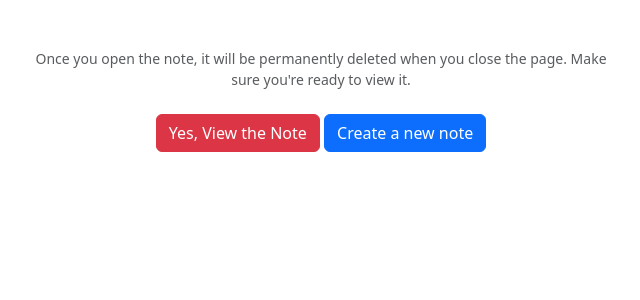
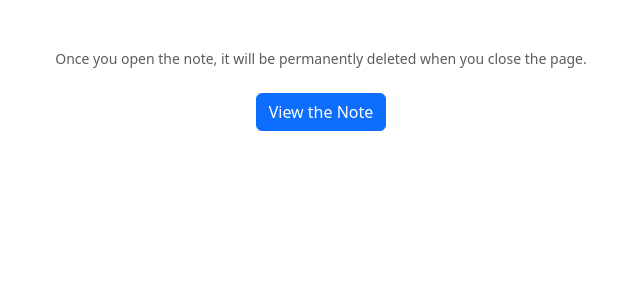
Before and after one commit to himetik/OneTimeNote, a Flask app: template web/templates/confirm-view-note.html in a window 1280 px wide. Shown: the part 70-370 px from the top of the page, without its empty margins (319-959 px from the left). Run offline with Flask 3, Linux system fonts and the light colour scheme; the template is opened without the code that fills it, so the values that code supplies are empty.

Commit message:
Change UI (#6)

```diff
--- a/web/templates/confirm-view-note.html
+++ b/web/templates/confirm-view-note.html
@@ -1,13 +1,12 @@
 {% extends "base.html" %}
 {% block title %}Confirm View{% endblock %}
 {% block content %}
-<div class="container mt-5" style="max-width: 600px; text-align: center;">
+<div class="container mt-5" style="max-width: 1000px; text-align: center;">
     <p class="text-muted mt-3" style="font-size: 14px;">
-        Once you open the note, it will be permanently deleted when you close the page. Make sure you're ready to view it.
+        Once you open the note, it will be permanently deleted when you close the page.
     </p>
     <div class="mt-4">
-        <a href="{{ url_for('get_note_by_key', temporary_key=temporary_key, secret_part=secret_part) }}" class="btn btn-danger">Yes, View the Note</a>
-        <a href="/create_note" class="btn btn-primary">Create a new note</a>
+        <a href="{{ url_for('get_note_by_key', temporary_key=temporary_key, secret_part=secret_part) }}" class="btn btn-primary">View the Note</a>
     </div>
 </div>
 {% endblock %}
--- a/web/templates/view-note.html
+++ b/web/templates/view-note.html
@@ -25,7 +25,7 @@ document.addEventListener('DOMContentLoaded', function() {
         console.error("Initialization error:", error);
         const errorMessageElement = document.getElementById("error-message");
         errorMessageElement.classList.remove("d-none");
-        errorMessageElement.textContent = "An unexpected error occurred. Please refresh the page or contact support.";
+        errorMessageElement.textContent = "An unexpected error occurred.";
     }
 });
 </script>
```
